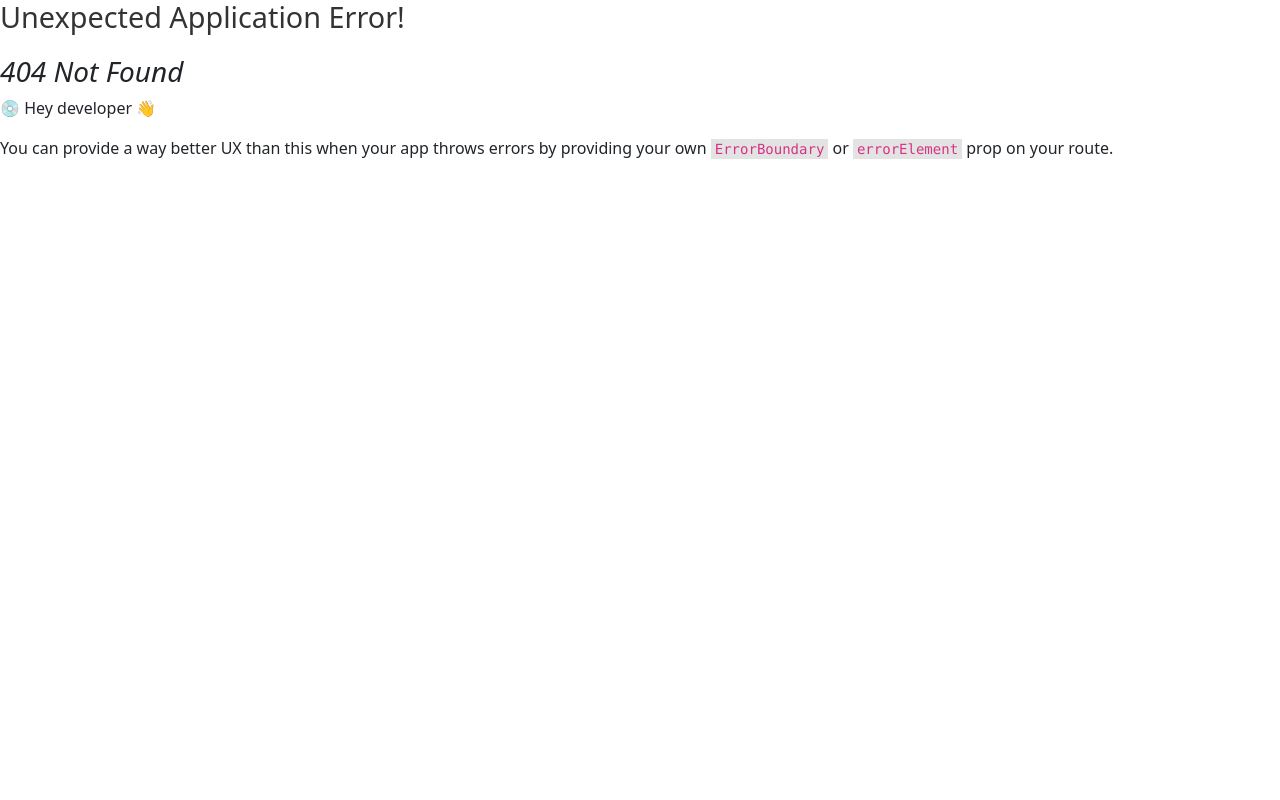
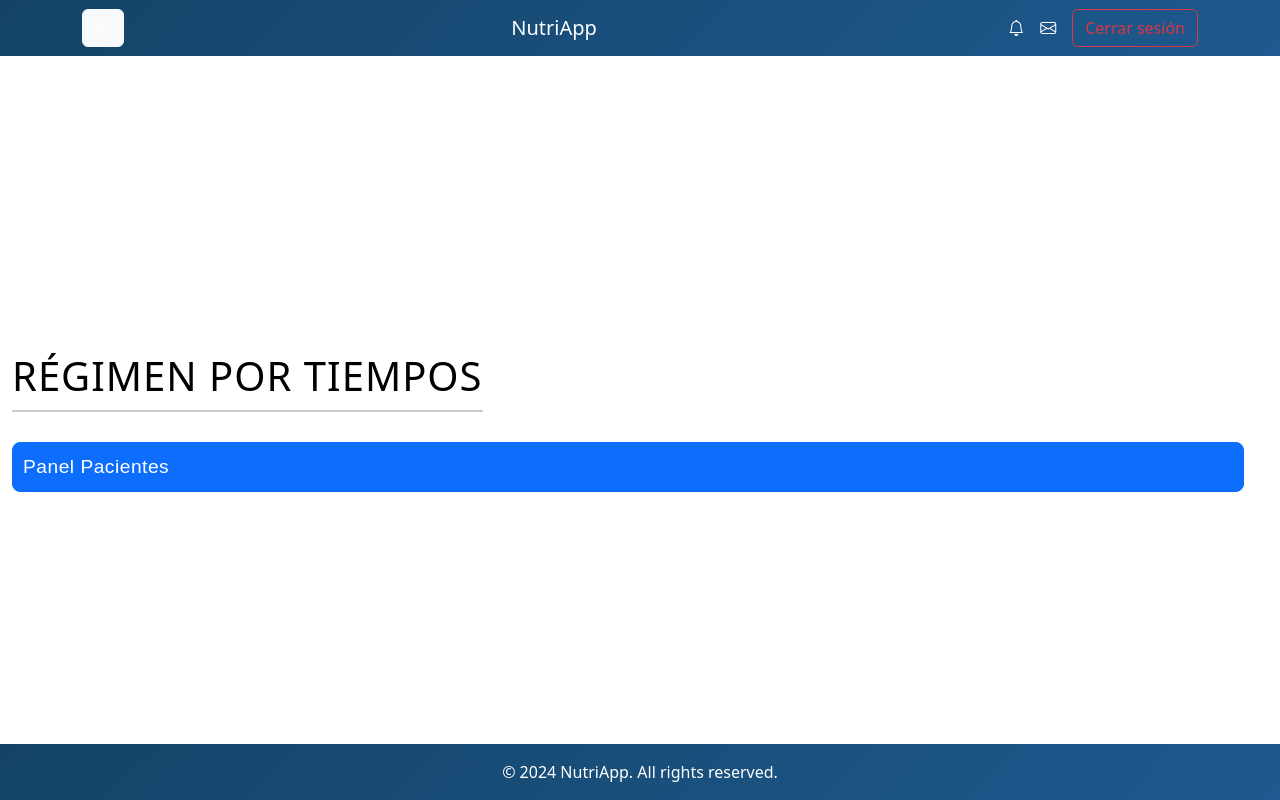
Before and after one commit to karen-rm/Modulo-Nutriologo, a React (Vite) app in the folder frontend/: page /Regimen-por-tiempos in a window 1280 px wide. Before the commit this address had no page. Built offline with nearby package versions, Linux system fonts and the light colour scheme; sample sign-in values are in the browser's storage.

Commit message:
Creando archivo Regimen-por-tiempos.jsx y conectandolo para empezar a probarlo

```diff
--- a/frontend/src/App.jsx
+++ b/frontend/src/App.jsx
@@ -6,12 +6,13 @@ import {
   Dashboard,
   Home,
   Login,
+  MessagePanel,
   Patient_details,
   PatientsPanel,
+  RegimenTiempos,
   RegimesPanel,
   Register,
   Registerpatient,
-  MessagePanel
 } from './pages/';
 
 const router = createBrowserRouter([
@@ -80,6 +81,15 @@ const router = createBrowserRouter([
     ),
   },
   {
+    path: '/Regimen-por-tiempos',
+    element: (
+      <ProtectedRoute>
+        <RegimenTiempos />
+      </ProtectedRoute>
+    ),
+    errorElement: <h1>Error: No se puede cargar la página</h1>,
+  },
+  {
     path: "/message-panel",
     element: <MessagePanel/>,
   },
--- /dev/null
+++ b/frontend/src/pages/Regimen-por-tiempos.jsx
@@ -0,0 +1,31 @@
+import "bootstrap/dist/css/bootstrap.min.css";
+
+import { useNavigate } from 'react-router-dom';
+import { MainLayout } from "../layouts/MainLayout";
+/*import './css/style_regimenTiempos.css';*/
+
+export const RegimenTiempos = () => {
+
+  const navigate = useNavigate();
+
+  return (
+    <MainLayout>
+      <div className="container-fluid vh-100 d-flex flex-column justify-content-center align-items-start">
+        <h1 className='title'>Régimen por tiempos</h1>
+
+        <div className="row w-100">
+          <div className="col-12 mb-4">
+            <div className="d-grid">
+					    <button onClick={()=>navigate('/Patients-panel')} type="button" className="btn btn-primary btn-lg text-start btn-text">Panel Pacientes</button>
+				    </div>
+          </div>
+
+
+        </div>
+
+      </div>
+    </MainLayout>
+  );
+};
+
+export default RegimenTiempos;
--- a/frontend/src/pages/Regimes-panel.jsx
+++ b/frontend/src/pages/Regimes-panel.jsx
@@ -1,8 +1,11 @@
 import 'bootstrap/dist/css/bootstrap.min.css';
-import { Button, Container, Row, Col } from 'react-bootstrap';
+import { Button, Col, Container, Row } from 'react-bootstrap';
+import { useNavigate } from 'react-router-dom';
 import { MainLayout } from '../layouts/MainLayout';
 
 export const RegimesPanel = () => {
+  const navigate = useNavigate();
+
   // Datos de prueba para los regímenes
   const regimenes = [
     { id: 1, nombre: 'Regimen 1' },
@@ -20,7 +23,10 @@ export const RegimesPanel = () => {
             <Button variant="secondary" className="me-2">
               Archivados
             </Button>
-            <Button variant="secondary">Añadir</Button>
+            <Button onClick={() => navigate('/Regimen-por-tiempos')} variant="secondary">
+              Añadir régimen por tiempos
+            </Button>
+
           </Col>
         </Row>
 
```
Also changed, not shown: frontend/src/pages/index.js (+4 -3 lines).
